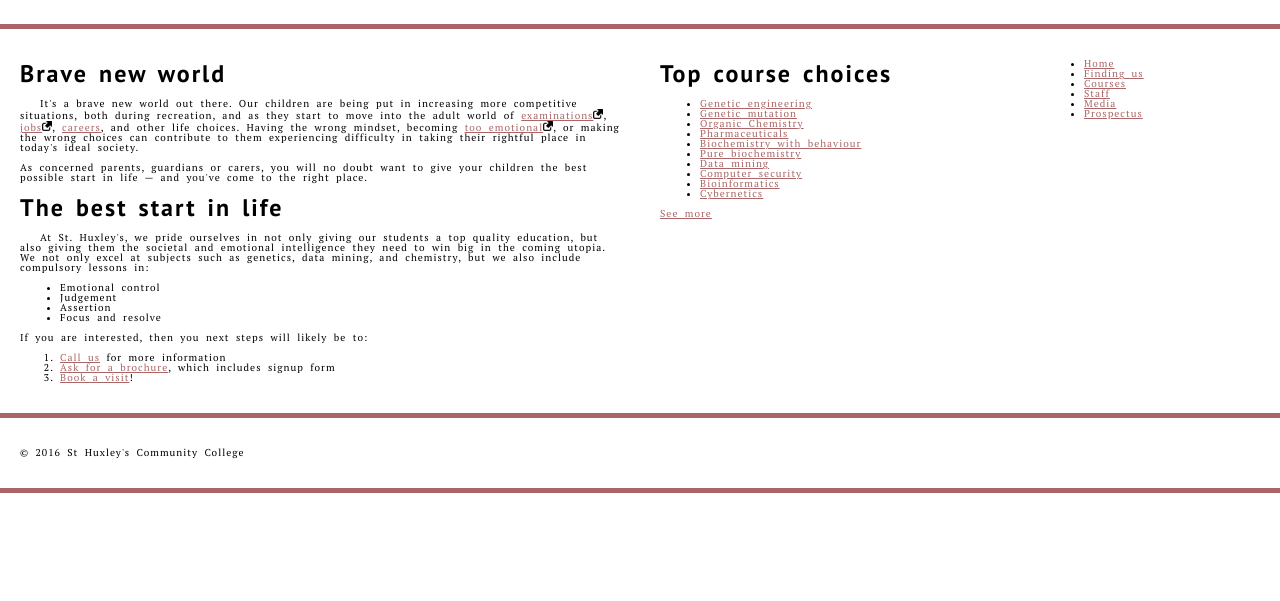
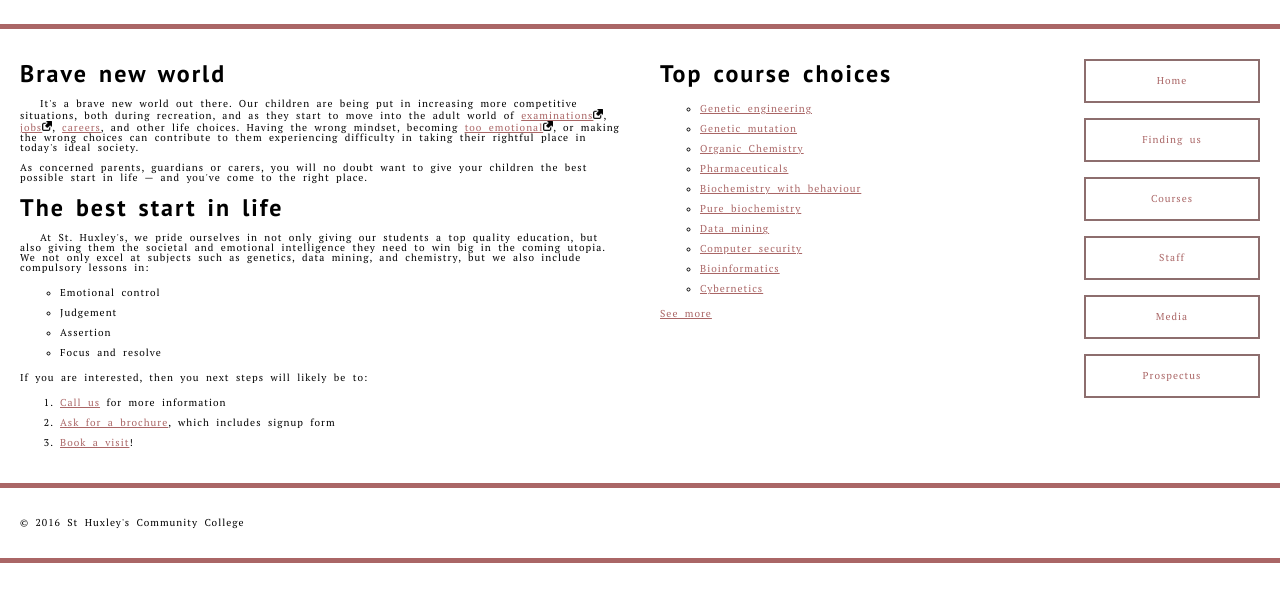
Before and after one commit to Pawanpreet31/Pawanpreet31, a plain HTML site: page assignment_3/part_3.html in a window 1280 px wide. Shown: the part 95-696 px from the top of the page. Drawn offline with Linux system fonts and the light colour scheme.

Commit message:
list and navigation menu

```diff
--- a/assignment_3/part_3.css
+++ b/assignment_3/part_3.css
@@ -107,3 +107,30 @@
     width: 10px;
     height: 10px;
   }
+
+  li{
+    line-height: 20px;
+  }
+
+  ul{
+   list-style-type: circle;
+  }
+
+
+  nav ul{
+    list-style: none;
+  }
+
+  nav ul li{
+    margin-bottom: 15px;
+  }
+
+  nav ul li a{
+    display: block;
+    background-color: white;
+    color: #a66;
+    border: 2px solid rgb(141, 110, 110);
+    text-decoration: none;
+    text-align: center;
+    padding: 10px;
+  }
```
